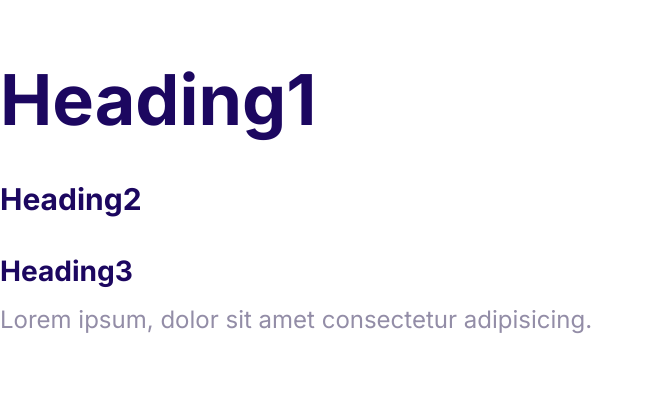
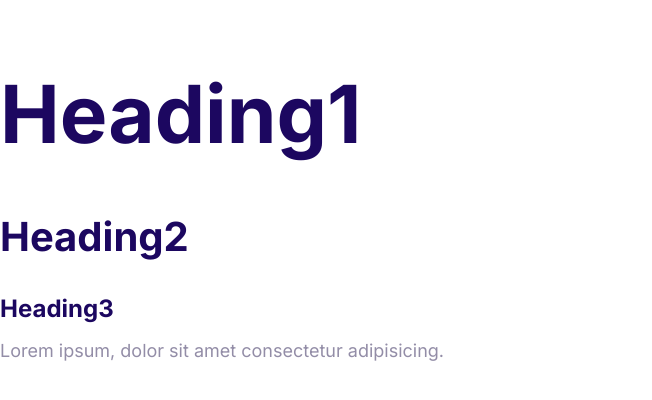
Before and after one commit to Nimabht/My-First-experience-in-web-development, a plain HTML site: page index.html in a window 1280 px wide. Shown: the whole page, without its empty margins (0-652 px from the left). Drawn offline with Linux system fonts and the light colour scheme.

Commit message:
topography.

```diff
--- a/CSS/Style.css
+++ b/CSS/Style.css
@@ -32,3 +32,18 @@ h2 {
 p {
   margin-top: 0;
 }
+
+@media screen and (min-width: 1024px) {
+  body {
+    font-size: 1.8rem;
+  }
+  h1 {
+    font-size: 8rem;
+  }
+  h2 {
+    font-size: 4rem;
+  }
+  h3 {
+    font-size: 2.4rem;
+  }
+}
```
